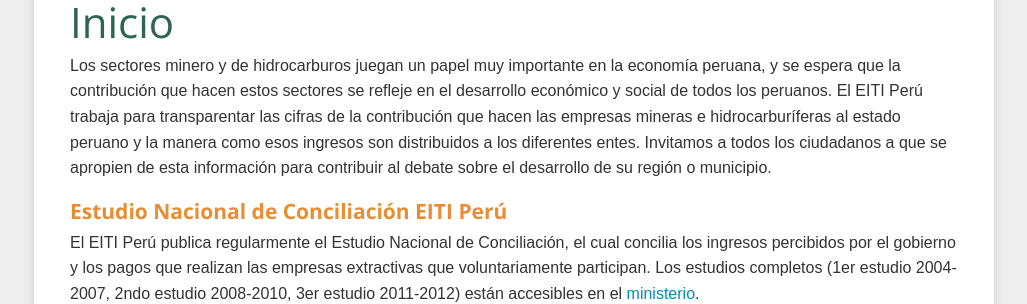
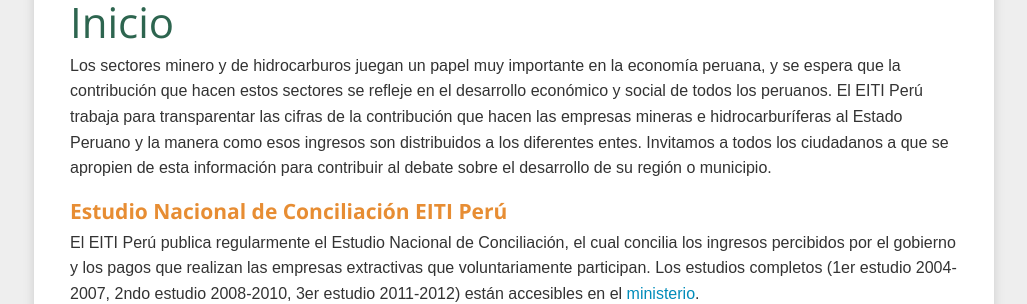
Before and after one commit to eiti-peru/data-app, a Jekyll site: the page built from index.html, in a window 1280 px wide. Shown: the part 255-559 px from the top of the page, without its empty margins (126-1153 px from the left). Built offline with Jekyll 4.4.1, drawn with Linux system fonts in a browser that asks for light colours; nearby versions of some CDN libraries; Markdown is read by kramdown in place of the engine named in the settings; comment, search, counter and statistics services are not loaded.

Commit message:
changes in the text

```diff
--- a/_includes/editables/start/inicio.html
+++ b/_includes/editables/start/inicio.html
@@ -1,5 +1,5 @@
 <p>
-  Los sectores minero y de hidrocarburos juegan un papel muy importante en la economía peruana, y se espera que la contribución que hacen estos sectores se refleje en el desarrollo económico y social de todos los peruanos.   El EITI Perú trabaja para transparentar las cifras de la contribución que hacen las empresas mineras e hidrocarburíferas al estado peruano y la manera como esos ingresos son distribuidos a los diferentes entes. Invitamos a todos los ciudadanos a que se apropien de esta información para contribuir al debate sobre el desarrollo de su región o municipio.
+  Los sectores minero y de hidrocarburos juegan un papel muy importante en la economía peruana, y se espera que la contribución que hacen estos sectores se refleje en el desarrollo económico y social de todos los peruanos.   El EITI Perú trabaja para transparentar las cifras de la contribución que hacen las empresas mineras e hidrocarburíferas al Estado Peruano y la manera como esos ingresos son distribuidos a los diferentes entes. Invitamos a todos los ciudadanos a que se apropien de esta información para contribuir al debate sobre el desarrollo de su región o municipio.
 </p>
 
 <h2>Estudio Nacional de Conciliación EITI Perú</h2>
```
